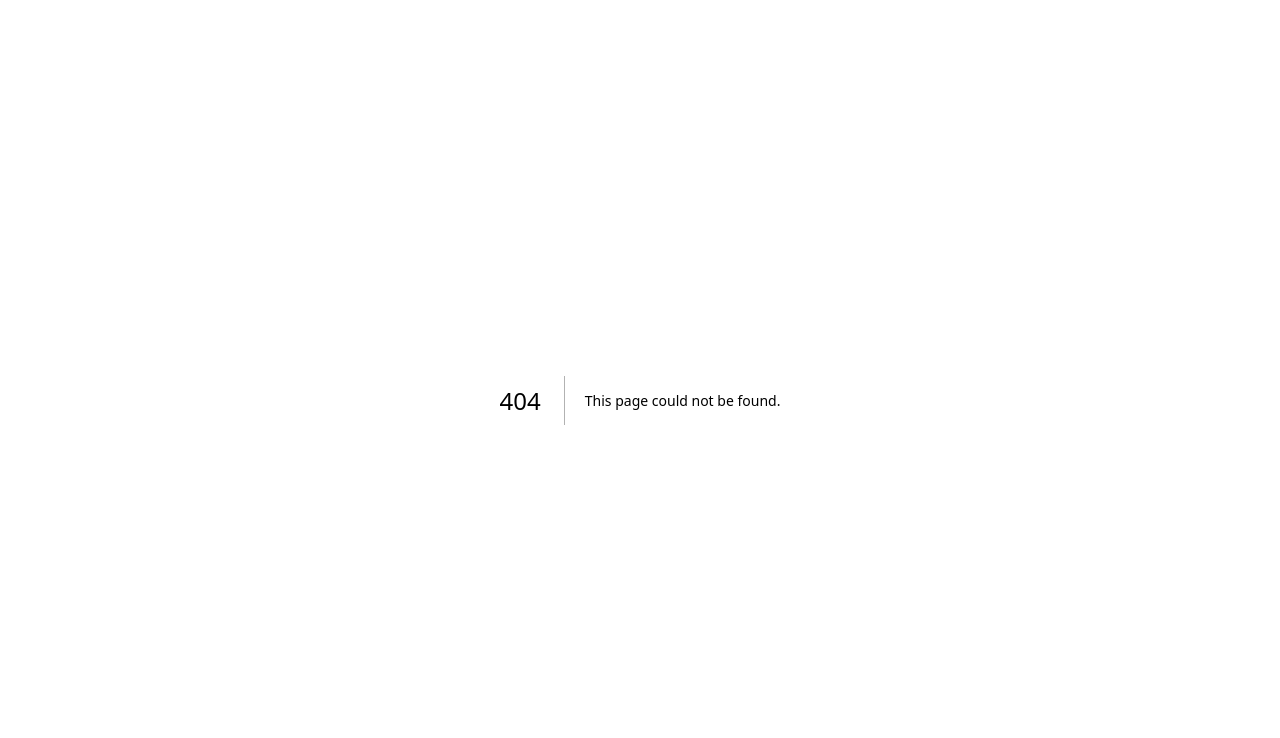
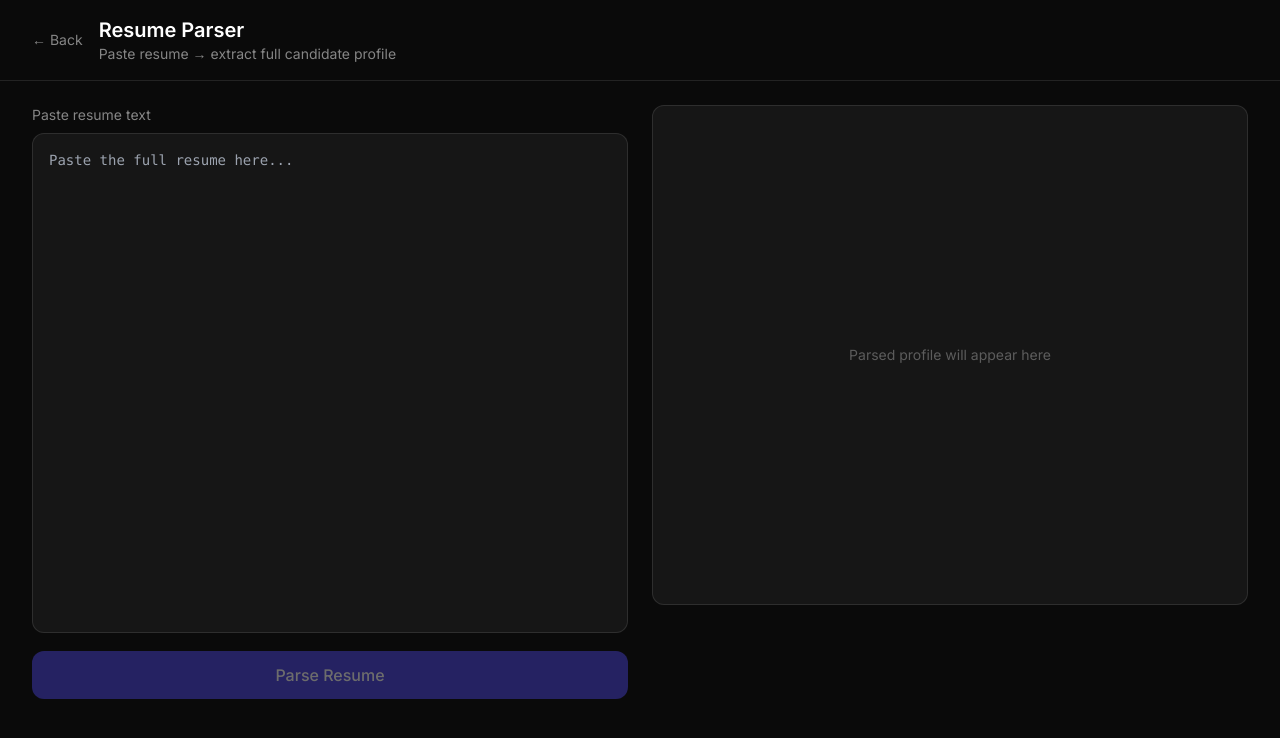
Before and after one commit to grajeshmanager-ship-it/bench-sales-agent, a Next.js app: page /resume in a window 1280 px wide. Before the commit this address had no page. Shown: the top 738 px of the page. Built offline with nearby package versions, Linux system fonts and the light colour scheme.

Commit message:
Create page.tsx

```diff
--- /dev/null
+++ b/app/resume/page.tsx
@@ -0,0 +1,156 @@
+'use client'
+
+import { useState } from 'react'
+import Link from 'next/link'
+
+export default function ResumePage() {
+  const [resumeText, setResumeText] = useState('')
+  const [parsing, setParsing] = useState(false)
+  const [parsed, setParsed] = useState<any>(null)
+  const [error, setError] = useState('')
+  const [saving, setSaving] = useState(false)
+  const [saved, setSaved] = useState(false)
+
+  async function parseResume() {
+    if (!resumeText.trim()) return
+    setParsing(true)
+    setError('')
+    setParsed(null)
+
+    try {
+      const res = await fetch('/api/parse-resume', {
+        method: 'POST',
+        headers: { 'Content-Type': 'application/json' },
+        body: JSON.stringify({ resume: resumeText }),
+      })
+      const data = await res.json()
+      if (data.error) throw new Error(data.error)
+      setParsed(data)
+    } catch (e: any) {
+      setError(e.message)
+    } finally {
+      setParsing(false)
+    }
+  }
+
+  async function saveCandidate() {
+    if (!parsed) return
+    setSaving(true)
+    try {
+      const res = await fetch('/api/candidates', {
+        method: 'POST',
+        headers: { 'Content-Type': 'application/json' },
+        body: JSON.stringify({ ...parsed, raw_resume: resumeText }),
+      })
+      const data = await res.json()
+      if (data.error) throw new Error(data.error)
+      setSaved(true)
+    } catch (e: any) {
+      setError(e.message)
+    } finally {
+      setSaving(false)
+    }
+  }
+
+  return (
+    <main className="min-h-screen bg-[#0A0A0A] text-white">
+      <div className="border-b border-white/10 px-8 py-4 flex items-center gap-4">
+        <Link href="/" className="text-white/50 hover:text-white text-sm">← Back</Link>
+        <div>
+          <h1 className="text-xl font-semibold">Resume Parser</h1>
+          <p className="text-sm text-white/50">Paste resume → extract full candidate profile</p>
+        </div>
+      </div>
+
+      <div className="px-8 py-6 grid grid-cols-2 gap-6">
+        {/* Input */}
+        <div>
+          <label className="block text-sm text-white/50 mb-2">Paste resume text</label>
+          <textarea
+            value={resumeText}
+            onChange={e => setResumeText(e.target.value)}
+            placeholder="Paste the full resume here..."
+            className="w-full h-[500px] bg-white/5 border border-white/10 rounded-xl p-4 text-sm font-mono text-white/80 resize-none focus:outline-none focus:border-indigo-500"
+          />
+          <button
+            onClick={parseResume}
+            disabled={parsing || !resumeText.trim()}
+            className="mt-3 w-full bg-indigo-600 hover:bg-indigo-700 disabled:opacity-40 disabled:cursor-not-allowed text-white font-medium py-3 rounded-xl transition-colors"
+          >
+            {parsing ? 'Parsing...' : 'Parse Resume'}
+          </button>
+          {error && (
+            <div className="mt-3 bg-red-500/10 border border-red-500/20 rounded-xl p-3 text-sm text-red-400">
+              {error}
+            </div>
+          )}
+        </div>
+
+        {/* Output */}
+        <div>
+          {!parsed && !parsing && (
+            <div className="h-[500px] bg-white/5 border border-white/10 rounded-xl flex items-center justify-center">
+              <p className="text-white/30 text-sm">Parsed profile will appear here</p>
+            </div>
+          )}
+          {parsing && (
+            <div className="h-[500px] bg-white/5 border border-white/10 rounded-xl flex items-center justify-center">
+              <p className="text-white/50 text-sm animate-pulse">Analysing resume...</p>
+            </div>
+          )}
+          {parsed && (
+            <div className="bg-white/5 border border-white/10 rounded-xl p-5 space-y-4">
+              <div className="grid grid-cols-2 gap-3">
+                {[
+                  { label: 'Name', value: parsed.name },
+                  { label: 'Title', value: parsed.title },
+                  { label: 'Experience', value: `${parsed.experience_years} years` },
+                  { label: 'Visa', value: parsed.visa_status },
+                  { label: 'Location', value: parsed.location },
+                  { label: 'Rate', value: parsed.rate },
+                  { label: 'Available', value: parsed.availability },
+                ].map(item => (
+                  <div key={item.label} className="bg-white/5 rounded-lg p-3">
+                    <div className="text-xs text-white/40 mb-1">{item.label}</div>
+                    <div className="text-sm font-medium">{item.value || '—'}</div>
+                  </div>
+                ))}
+              </div>
+
+              <div>
+                <div className="text-xs text-white/40 mb-2">Primary Skills</div>
+                <div className="flex flex-wrap gap-2">
+                  {(parsed.primary_skills || []).map((s: string) => (
+                    <span key={s} className="bg-indigo-500/20 text-indigo-300 text-xs px-2 py-1 rounded-full">{s}</span>
+                  ))}
+                </div>
+              </div>
+
+              <div>
+                <div className="text-xs text-white/40 mb-2">Secondary Skills</div>
+                <div className="flex flex-wrap gap-2">
+                  {(parsed.secondary_skills || []).map((s: string) => (
+                    <span key={s} className="bg-white/10 text-white/60 text-xs px-2 py-1 rounded-full">{s}</span>
+                  ))}
+                </div>
+              </div>
+
+              <div>
+                <div className="text-xs text-white/40 mb-2">Summary</div>
+                <p className="text-sm text-white/70 leading-relaxed">{parsed.summary}</p>
+              </div>
+
+              <button
+                onClick={saveCandidate}
+                disabled={saving || saved}
+                className="w-full bg-green-600 hover:bg-green-700 disabled:opacity-40 text-white font-medium py-3 rounded-xl transition-colors"
+              >
+                {saved ? '✓ Saved to database' : saving ? 'Saving...' : 'Save Candidate'}
+              </button>
+            </div>
+          )}
+        </div>
+      </div>
+    </main>
+  )
+}
```
